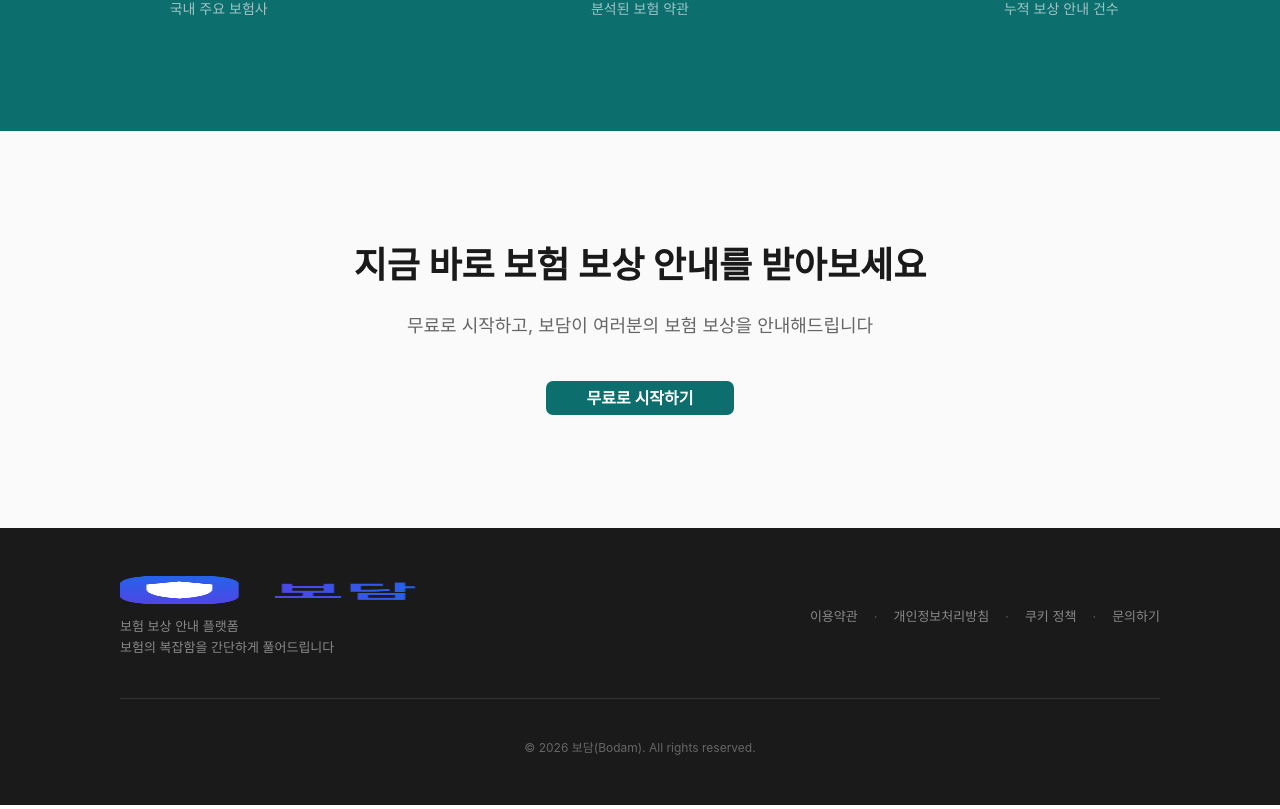
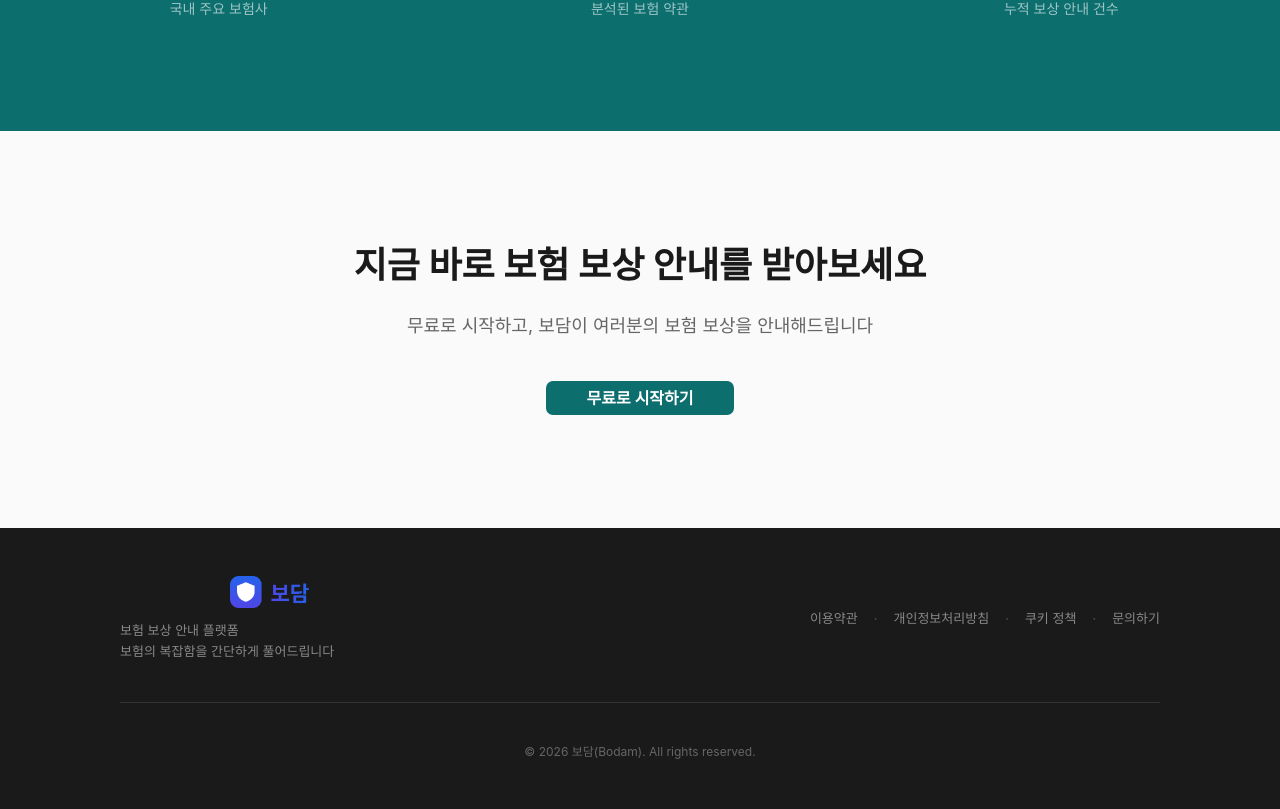
Before and after one commit to KyungHwanLeeNexsol/bodam, a Next.js app in the folder frontend/: page / in a window 1280 px wide. Shown: the part 2193-3002 px from the top of the page. Built offline with nearby package versions, Linux system fonts and the light colour scheme; a web font is replaced by a local one.

Commit message:
fix(ui): 푸터 로고 비율 수정 - object-contain 추가
h-7 고정으로 인한 찌그러짐 수정, object-contain으로 비율 유지

🗿 MoAI <email@mo.ai.kr>

```diff
--- a/frontend/components/landing/Footer.tsx
+++ b/frontend/components/landing/Footer.tsx
@@ -23,7 +23,7 @@ export default function Footer() {
             alt="보담 로고"
             width={273}
             height={108}
-            className="h-7 w-auto"
+            className="h-8 w-auto object-contain"
           />
           <p className="text-[13px] leading-relaxed text-[#888888]">
             보험 보상 안내 플랫폼<br />
```
